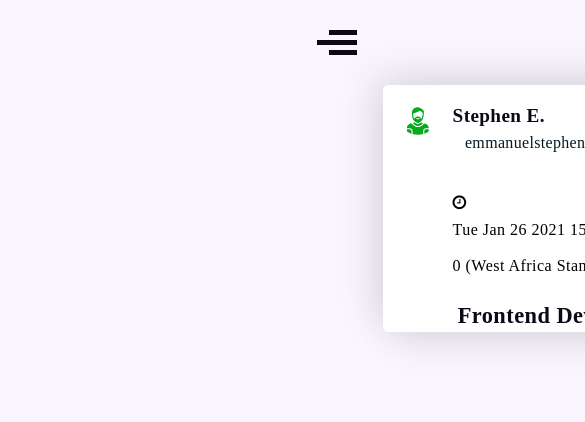
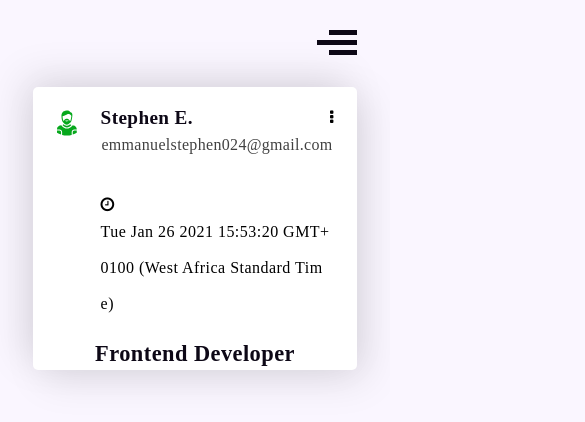
Before and after one commit to steph-crown/myResume-app, a React (Create React App) app: page /dashboard in a window 390 px wide. Shown: the top 422 px of the page, 585 px wide, since content can reach past the window. Built offline with nearby package versions, Linux system fonts and the light colour scheme.

Commit message:
Designed skeleton ui of Profile component

```diff
--- a/src/css/Dashboard/Profile.css
+++ b/src/css/Dashboard/Profile.css
@@ -47,7 +47,16 @@
 
 .profile h4 {
     font-size: 1em;
-    color: var(--light-black);
+    color: #414141;
     line-height: 1.4em;
     font-weight: 300;
 }
+
+@media (max-width: 1024px) {
+    .profiles-body {
+        padding: 32px 0;
+    }
+    .profile {
+        width: 100%;
+    }
+}
--- a/src/css/Dashboard/dashboard.css
+++ b/src/css/Dashboard/dashboard.css
@@ -26,6 +26,9 @@
         padding: 30px calc(var(--l120) * 100vw);
     }
 
-
+    .profiles-body {
+        width: 100%;
+        position: initial;
+    }
 
 }
```
